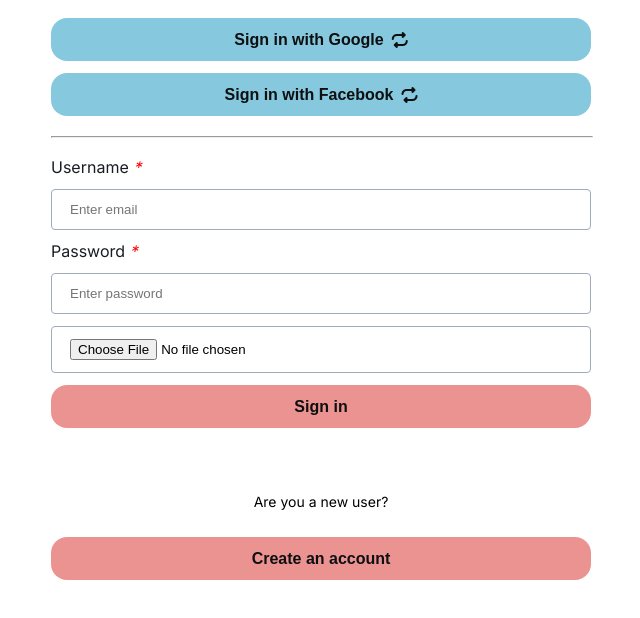
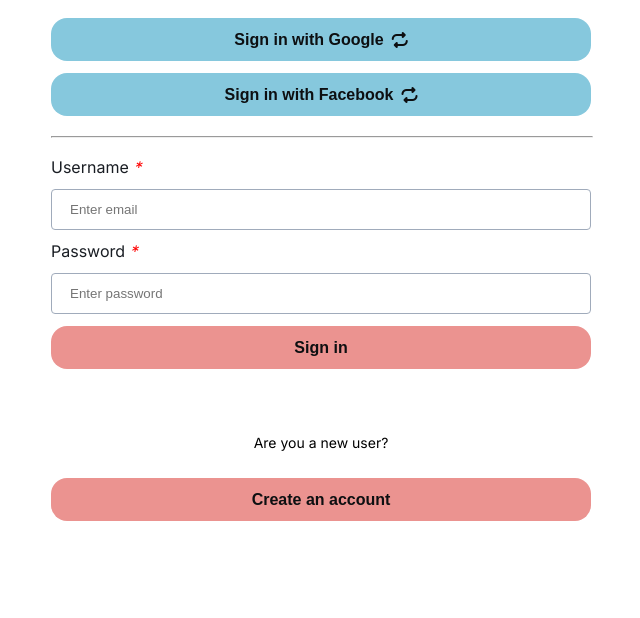
Before and after one commit to Ferronique-May-bbd/rent-a-partner, a website: page frontend/pages/login.html in a window 1280 px wide. Shown: the whole page, without its empty margins (319-959 px from the left). Drawn offline with Linux system fonts and the light colour scheme.

Commit message:
updated login

```diff
--- a/frontend/pages/login.html
+++ b/frontend/pages/login.html
@@ -23,8 +23,6 @@
             <label for="password" class="lbl">Password<i class="required"></i></label>
             <input id="password" name="password" type="password" class="control" placeholder="Enter password" required/>
 
-            <input id="fileUpload" type="file" class="control"/>
-
             <button type="submit" class="btn btn-peach">Sign in</button>
             <p id="status" class="text-danger"></p>
             <p class="lbl-center">Are you a new user?</p>
```
